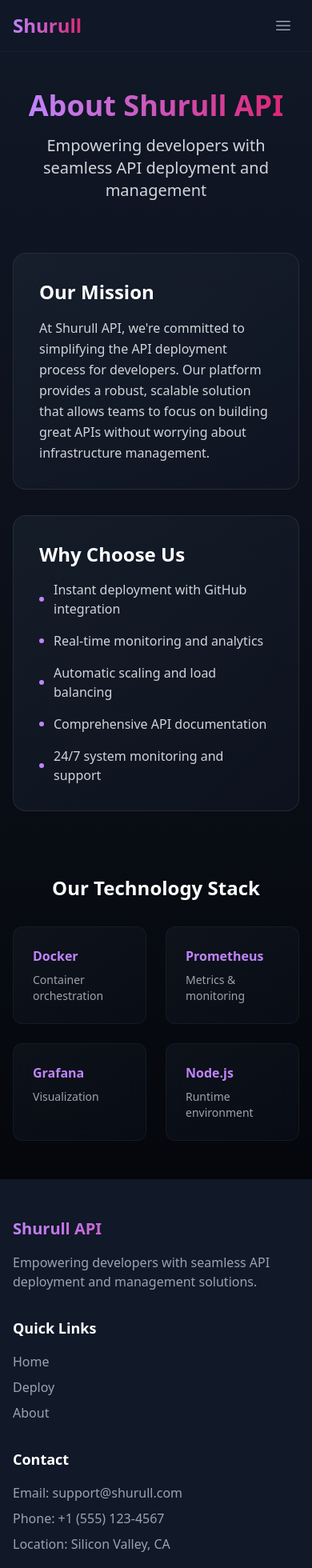
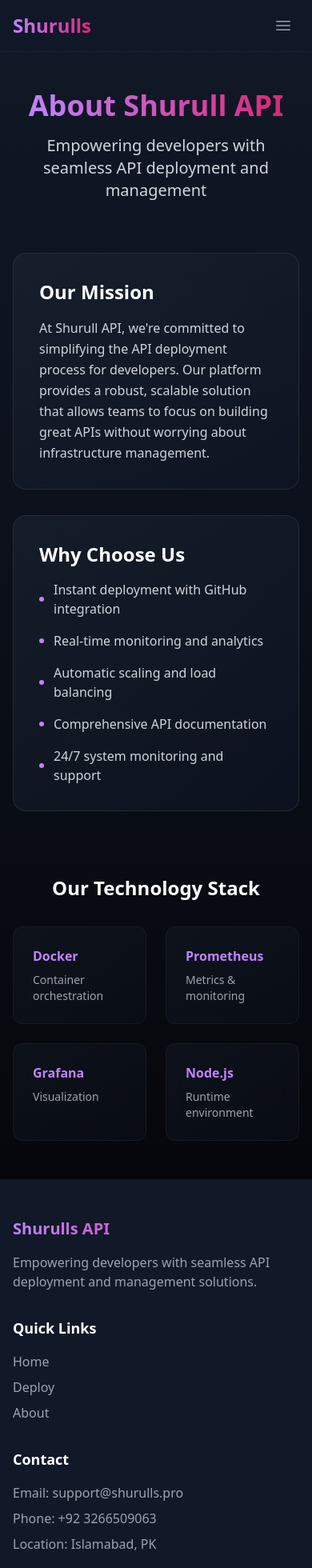
Before and after one commit to MasterOz786/Shurull-API, a React (Vite) app: page /about in a window 390 px wide. Shown: the top 1960 px of the page at 80% size. Built offline with nearby package versions, Linux system fonts and the light colour scheme.

Commit message:
fix: email, phone and location

```diff
--- a/src/components/Footer.jsx
+++ b/src/components/Footer.jsx
@@ -7,7 +7,7 @@ export default function Footer() {
         <div className="grid grid-cols-1 md:grid-cols-3 gap-8">
           <div>
             <h3 className="text-xl font-bold bg-clip-text text-transparent bg-gradient-to-r from-purple-400 to-pink-600">
-              Shurull API
+              Shurulls API
             </h3>
             <p className="mt-4 text-gray-400">
               Empowering developers with seamless API deployment and management solutions.
@@ -38,9 +38,9 @@ export default function Footer() {
           <div>
             <h4 className="text-lg font-semibold text-white mb-4">Contact</h4>
             <ul className="space-y-2 text-gray-400">
-              <li>Email: support@shurull.com</li>
-              <li>Phone: +1 (555) 123-4567</li>
-              <li>Location: Silicon Valley, CA</li>
+              <li>Email: support@shurulls.pro</li>
+              <li>Phone: +92 3266509063</li>
+              <li>Location: Islamabad, PK</li>
             </ul>
           </div>
         </div>
--- a/src/components/Navbar.jsx
+++ b/src/components/Navbar.jsx
@@ -23,7 +23,7 @@ export default function Navbar() {
             aria-label="Home"
           >
             <span className="text-2xl font-bold bg-clip-text text-transparent bg-gradient-to-r from-purple-400 to-pink-600">
-              Shurull
+              Shurulls
             </span>
           </Link>
 
--- a/src/pages/Deploy.jsx
+++ b/src/pages/Deploy.jsx
@@ -45,13 +45,13 @@ export default function Deploy() {
     }
   };
 
-  const deployFromGithub = async (url) => {
+  const deployFromGithub = async (url, email = "hassanejaz400@gmail.com") => {
     const response = await fetch('http://15.235.184.251:5000/deploy', {
       method: 'POST',
       headers: {
         'Content-Type': 'application/json',
       },
-      body: JSON.stringify({ repository: url }),
+      body: JSON.stringify({ repository: url, email: email }),
     });
     return response;
   };
```
Also changed, not shown: 1 other file (tests, documents, lock files or other folders).
